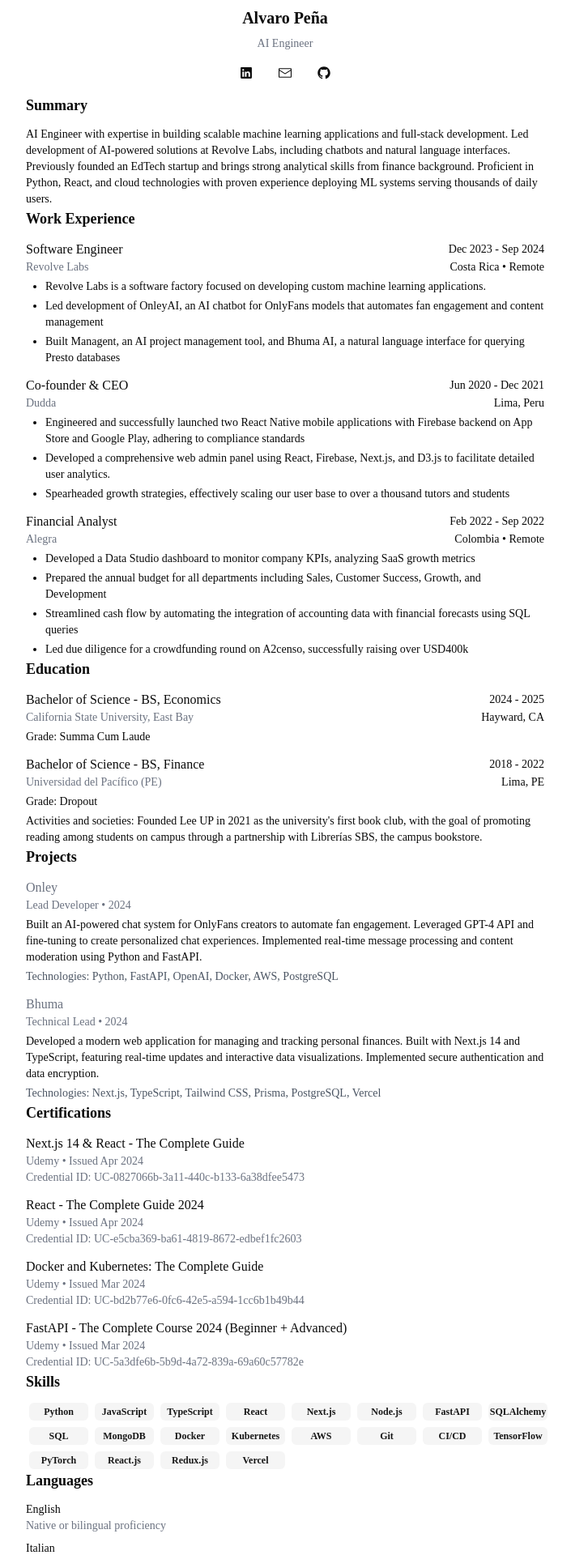
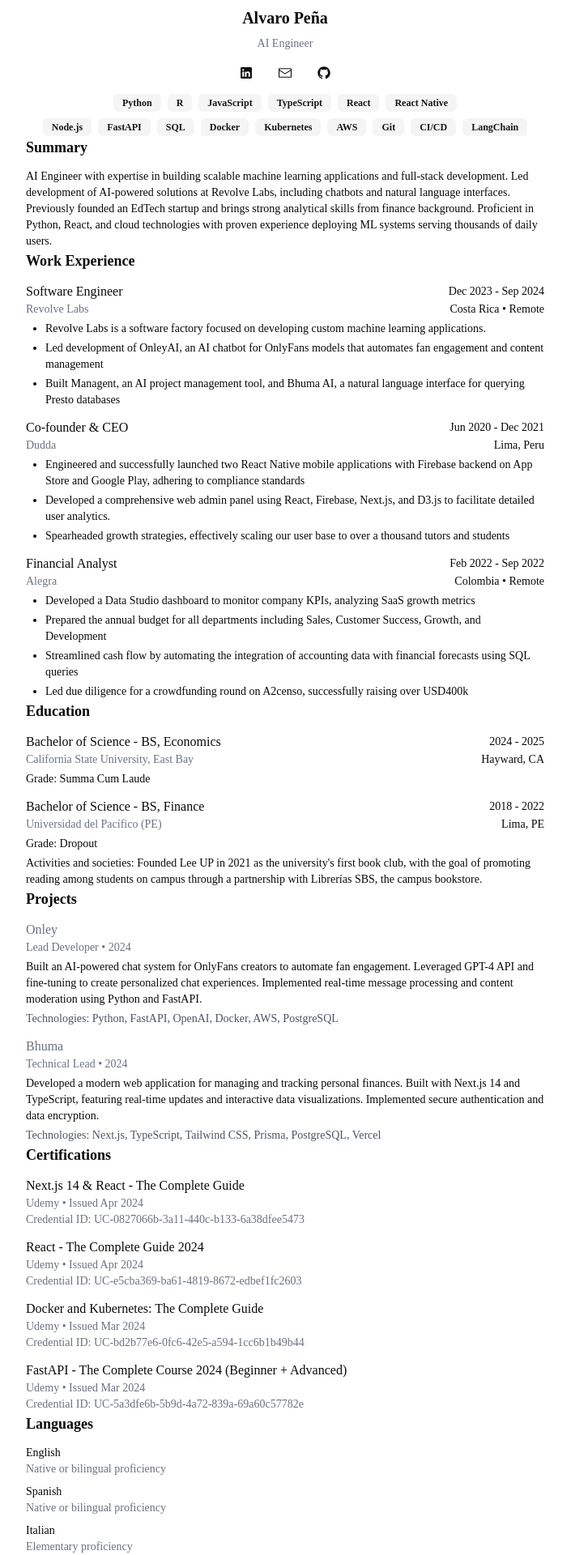
Before and after one commit to alvropena/my-website, a Next.js app: page / in a window 1280 px wide. Shown: the top 1920 px of the page at 81% size, without its empty margins (288-993 px from the left). Built offline with nearby package versions, Linux system fonts and the light colour scheme.

Commit message:
Add tooltip component to Profile and Footer sections

```diff
--- a/app/page.tsx
+++ b/app/page.tsx
@@ -4,8 +4,14 @@
 import { Badge } from "@/components/ui/badge"
 import { LinkedInLogoIcon, EnvelopeClosedIcon, GitHubLogoIcon, DownloadIcon } from "@radix-ui/react-icons"
 import { useRef } from "react"
+import {
+  Tooltip,
+  TooltipContent,
+  TooltipProvider,
+  TooltipTrigger,
+} from "@/components/ui/tooltip"
 
-const Profile = () => (
+const Profile = ({ skills }: { skills: string[] }) => (
   <>
     <h1 className="text-xl font-bold text-center py-2">Alvaro Peña</h1>
     <p className="text-gray-500 text-center mb-2">AI Engineer</p>
@@ -29,10 +35,35 @@
         </a>
       </Button>
     </div>
+    <div className="flex flex-col items-center gap-2">
+      <div className="flex flex-wrap justify-center gap-2">
+        {skills.slice(0, 6).map((skill) => (
+          <Badge
+            key={skill}
+            variant="secondary"
+            className="text-xs"
+          >
+            {skill}
+          </Badge>
+        ))}
+      </div>
+      <div className="flex flex-wrap justify-center gap-2">
+        {skills.slice(6).map((skill) => (
+          <Badge
+            key={skill}
+            variant="secondary"
+            className="text-xs"
+          >
+            {skill}
+          </Badge>
+        ))}
+      </div>
+    </div>
+
   </>
 )
 
-const Summary = ({ skills }: { skills: string[] }) => (
+const Summary = () => (
   <div className="px-4 space-y-3">
     <h2 className="text-lg font-semibold">Summary</h2>
     <p className="text-left">
@@ -243,25 +274,16 @@
   </section>
 )
 
-const Skills = ({ skills }: { skills: string[] }) => (
-  <section className="px-4 space-y-3">
-    <h2 className="text-lg font-semibold">Skills</h2>
-    <div className="grid grid-cols-8 gap-2">
-      {skills.map((skill) => (
-        <Badge key={skill} variant="secondary" className="justify-center mx-1 w-full text-xs">
-          {skill}
-        </Badge>
-      ))}
-    </div>
-  </section>
-)
-
 const Languages = () => (
   <section className="px-4 space-y-3">
     <h2 className="text-lg font-semibold">Languages</h2>
     <div className="space-y-2">
       <div>
         <p className="font-medium">English</p>
+        <p className="text-gray-500">Native or bilingual proficiency</p>
+      </div>
+      <div>
+        <p className="font-medium">Spanish</p>
         <p className="text-gray-500">Native or bilingual proficiency</p>
       </div>
       <div>
@@ -279,10 +301,19 @@
       © 2024 Alvaro Peña. All rights reserved.
       </div>
       <div className="flex gap-2">
-        <Button variant="ghost" size="icon">
-          <DownloadIcon className="h-[1.2rem] w-[1.2rem]" />
-          <span className="sr-only">Download Resume</span>
-        </Button>
+        <TooltipProvider>
+          <Tooltip>
+            <TooltipTrigger asChild>
+              <Button variant="ghost" size="icon">
+                <DownloadIcon className="h-[1.2rem] w-[1.2rem]" />
+                <span className="sr-only">Download Resume</span>
+              </Button>
+            </TooltipTrigger>
+            <TooltipContent>
+              <p>Coming soon</p>
+            </TooltipContent>
+          </Tooltip>
+        </TooltipProvider>
       </div>
     </div>
   </footer>
@@ -290,38 +321,21 @@
 
 export default function Home() {
   const skills = [
-    "Python", "JavaScript", "TypeScript", "React", "Next.js",
-    "Node.js", "FastAPI", "SQLAlchemy", "SQL", "MongoDB",
-    "Docker", "Kubernetes", "AWS", "Git", "CI/CD",
-     "TensorFlow", "PyTorch",
-    "React.js", "Redux.js", "Vercel"
+    "Python", "R", "JavaScript", "TypeScript", "React",  "React Native",
+    "Node.js", "FastAPI", "SQL", "Docker", "Kubernetes",
+    "AWS", "Git", "CI/CD", "LangChain"
   ];
 
-  const skillCategories = [
-    {
-      title: "Backend",
-      skills: ["FastAPI", "Python", "SQLAlchemy", "Node.js"]
-    },
-    {
-      title: "Infrastructure",
-      skills: ["Docker", "Kubernetes", "AWS", "Git", "CI/CD"]
-    },
-    {
-      title: "Frontend",
-      skills: ["React.js", "Redux.js", "React Hooks", "React Router", "Next.js", "Vercel"]
-    }
-  ];
   const componentRef = useRef<HTMLDivElement>(null)
 
   return (
     <main className="max-w-2xl mx-auto text-sm" ref={componentRef}>
-      <Profile />
-      <Summary skills={skills} />
+      <Profile skills={skills} />
+      <Summary/>
       <WorkExperience />
       <Education />
       <Projects />
       <Certifications />
-      <Skills skills={skills} />
       <Languages />
       <Footer />
     </main>
--- /dev/null
+++ b/components/ui/tooltip.tsx
@@ -0,0 +1,32 @@
+"use client"
+
+import * as React from "react"
+import * as TooltipPrimitive from "@radix-ui/react-tooltip"
+
+import { cn } from "@/lib/utils"
+
+const TooltipProvider = TooltipPrimitive.Provider
+
+const Tooltip = TooltipPrimitive.Root
+
+const TooltipTrigger = TooltipPrimitive.Trigger
+
+const TooltipContent = React.forwardRef<
+  React.ElementRef<typeof TooltipPrimitive.Content>,
+  React.ComponentPropsWithoutRef<typeof TooltipPrimitive.Content>
+>(({ className, sideOffset = 4, ...props }, ref) => (
+  <TooltipPrimitive.Portal>
+    <TooltipPrimitive.Content
+      ref={ref}
+      sideOffset={sideOffset}
+      className={cn(
+        "z-50 overflow-hidden rounded-md bg-primary px-3 py-1.5 text-xs text-primary-foreground animate-in fade-in-0 zoom-in-95 data-[state=closed]:animate-out data-[state=closed]:fade-out-0 data-[state=closed]:zoom-out-95 data-[side=bottom]:slide-in-from-top-2 data-[side=left]:slide-in-from-right-2 data-[side=right]:slide-in-from-left-2 data-[side=top]:slide-in-from-bottom-2",
+        className
+      )}
+      {...props}
+    />
+  </TooltipPrimitive.Portal>
+))
+TooltipContent.displayName = TooltipPrimitive.Content.displayName
+
+export { Tooltip, TooltipTrigger, TooltipContent, TooltipProvider }
--- a/package.json
+++ b/package.json
@@ -13,6 +13,7 @@
     "@radix-ui/react-icons": "^1.3.2",
     "@radix-ui/react-label": "^2.1.0",
     "@radix-ui/react-slot": "^1.1.0",
+    "@radix-ui/react-tooltip": "^1.1.4",
     "class-variance-authority": "^0.7.0",
     "clsx": "^2.1.1",
     "lucide-react": "^0.460.0",
```
Also changed, not shown: 1 other file (tests, documents, lock files or other folders).
